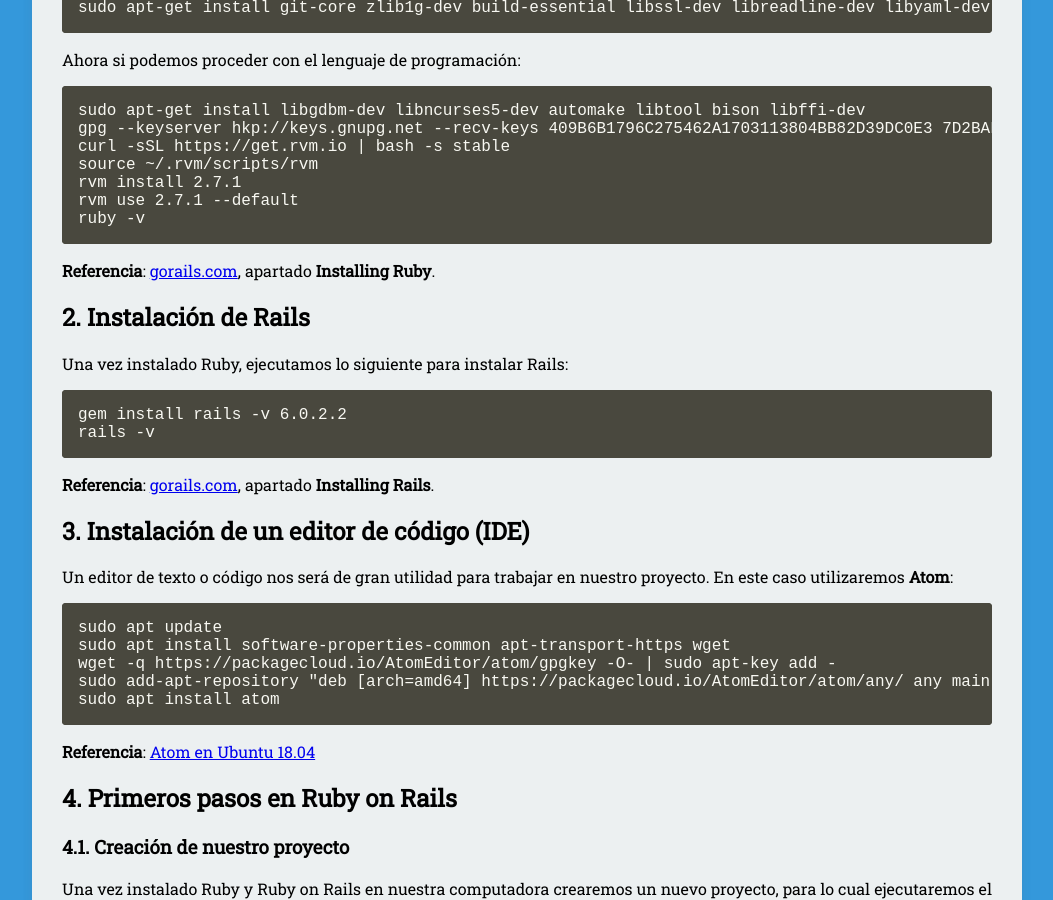
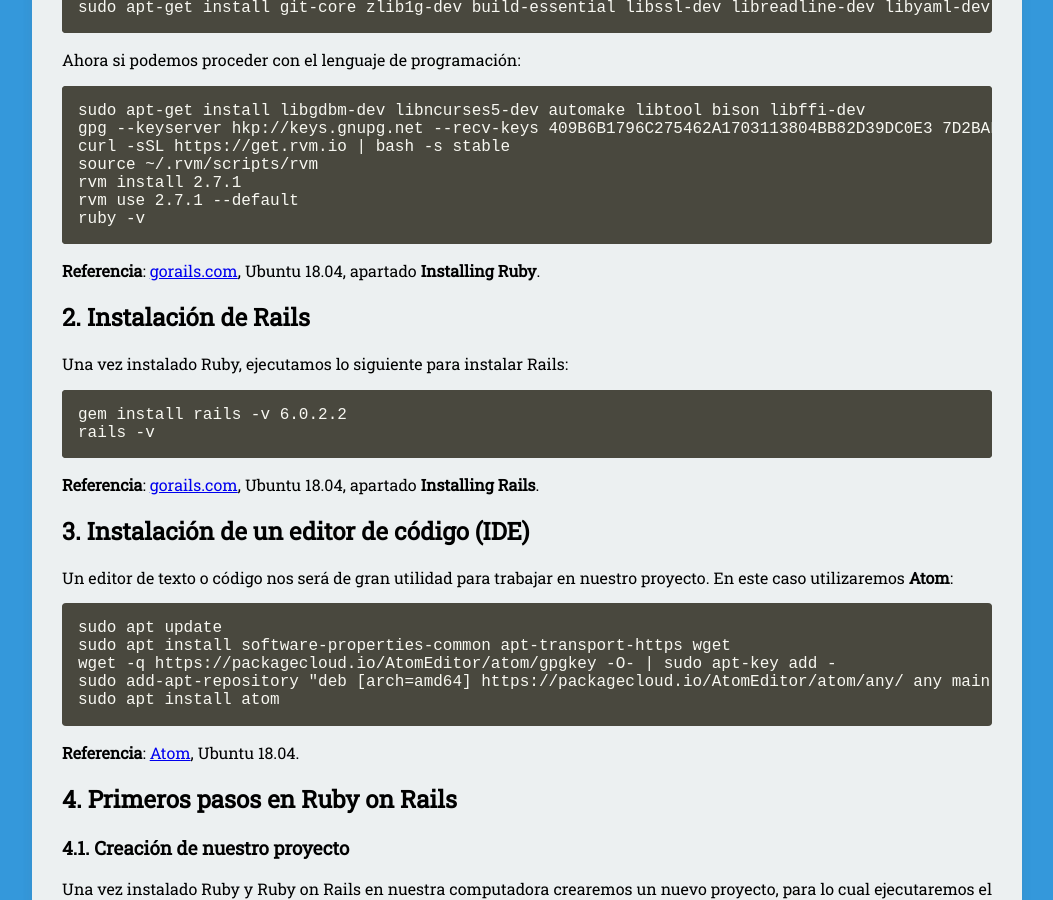
Before and after one commit to nisoto/Blog-anterior-2.0, a Jekyll site: the page built from _posts/2020-04-11-rails-iii-instalacion.md, in a window 1280 px wide and 900 px high, scrolled down 424 px. Shown: the whole window, without its empty margins (113-1166 px from the left). Built offline with Jekyll 4.4.1, drawn with Linux system fonts in a browser that asks for light colours; nearby versions of some CDN libraries.

Commit message:
Update 2020-04-11-rails-iii-instalacion.md

````diff
--- a/_posts/2020-04-11-rails-iii-instalacion.md
+++ b/_posts/2020-04-11-rails-iii-instalacion.md
@@ -32,7 +32,7 @@ rvm use 2.7.1 --default
 ruby -v
 ```
 
-**Referencia**: [gorails.com](https://gorails.com/setup/ubuntu/18.04), apartado **Installing Ruby**.
+**Referencia**: [gorails.com](https://gorails.com/setup/ubuntu/18.04), Ubuntu 18.04, apartado **Installing Ruby**.
 
 ## 2. Instalación de Rails
 
@@ -43,7 +43,7 @@ gem install rails -v 6.0.2.2
 rails -v
 ```
 
-**Referencia**: [gorails.com](https://gorails.com/setup/ubuntu/18.04), apartado **Installing Rails**.
+**Referencia**: [gorails.com](https://gorails.com/setup/ubuntu/18.04), Ubuntu 18.04, apartado **Installing Rails**.
 
 ## 3. Instalación de un editor de código (IDE)
 
@@ -57,7 +57,7 @@ sudo add-apt-repository "deb [arch=amd64] https://packagecloud.io/AtomEditor/ato
 sudo apt install atom
 ```
 
-**Referencia**: [Atom en Ubuntu 18.04](https://linuxize.com/post/how-to-install-atom-text-editor-on-ubuntu-18-04/)
+**Referencia**: [Atom](https://linuxize.com/post/how-to-install-atom-text-editor-on-ubuntu-18-04/), Ubuntu 18.04.
 
 ## 4. Primeros pasos en Ruby on Rails
 
````
